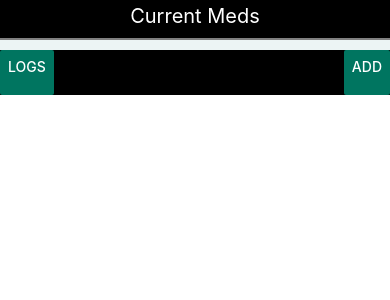
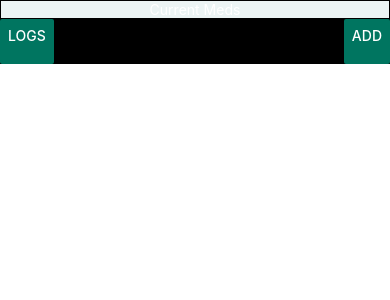
Before and after one commit to sthiessen98/med-tracker, a React Native app: screen / in a window 390 px wide. Shown: the top 300 px of the page. Built offline with nearby package versions, Linux system fonts and the light colour scheme.

Commit message:
Converted ScreenHeader to nativewind

```diff
--- a/src/Components/ScreenHeader.tsx
+++ b/src/Components/ScreenHeader.tsx
@@ -6,8 +6,8 @@ interface IScreenHeaderProps{
 
 function ScreenHeader({title}: IScreenHeaderProps){
     return(
-    <View style={{ alignItems: 'stretch', backgroundColor: 'black', flexDirection: 'row', alignContent: 'center', height: 40, marginBottom: 10, borderBottomColor: 'grey', borderBottomWidth: 2, borderStyle: 'solid' }}>
-        <Text style={{textAlign: 'center', width: '100%', fontSize:20, padding: 4, color: 'white'}}>{title}</Text>
+    <View className='flex-row justify-center bg-black h-[40px] w-full mb-2 border'>
+        <Text className='align-center text-xl text-white p-2'>{title}</Text>
     </View>
     );
 }
```
